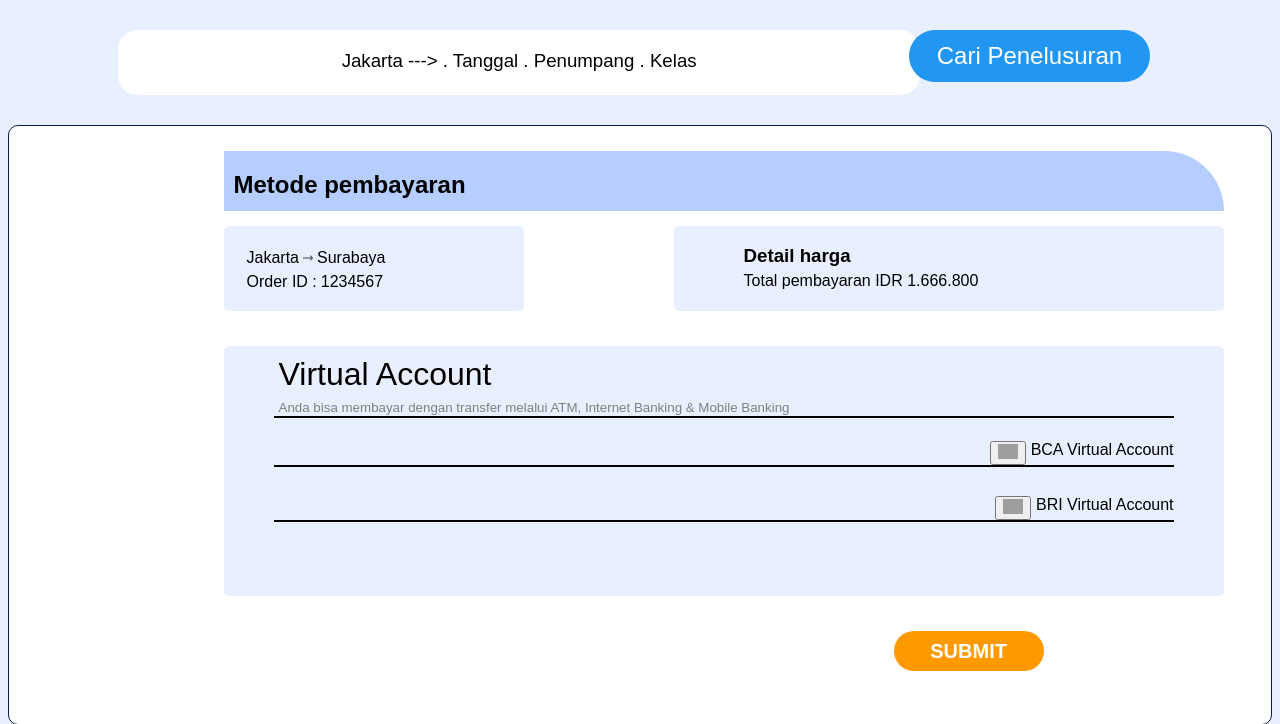
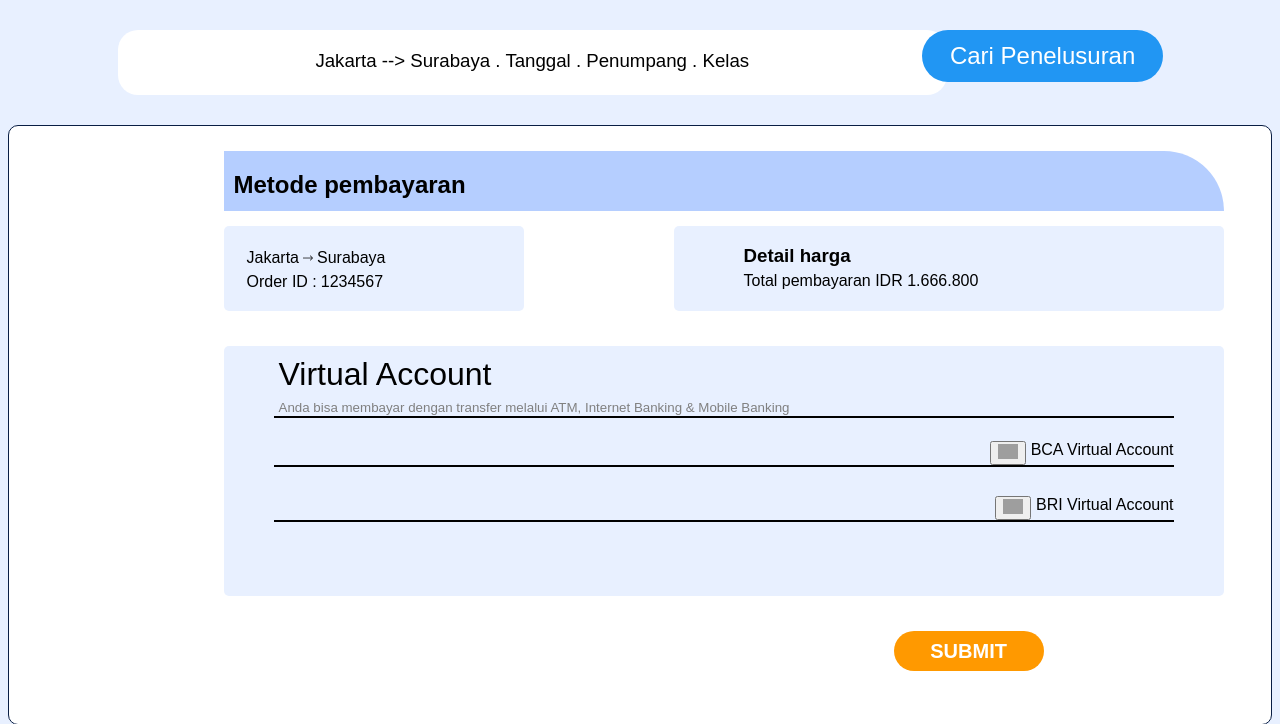
Before and after one commit to Alifan12/Kelompok6_TiketPesawat, a CodeIgniter 4 app: template app/Views/MetodePembayaran.php in a window 1280 px wide. Shown: the part 58-782 px from the top of the page. Run offline with PHP 8.4 and a stand-in for CodeIgniter, Linux system fonts and the light colour scheme; the template is opened without the code that fills it, so the values that code supplies are empty; some libraries are stand-ins or nearby versions; grey boxes are pictures that could not be loaded.

Commit message:
alifa commit

```diff
--- a/app/Views/MetodePembayaran.php
+++ b/app/Views/MetodePembayaran.php
@@ -29,13 +29,27 @@
     <div class="item1">
       <div class="detail">
         <span>Jakarta</span>
-        <span>---></span>
+        <span>--></span>
+        <span>Surabaya</span>
         <span>.</span>
         <span>Tanggal</span>
         <span>.</span>
         <span>Penumpang</span>
         <span>.</span>
         <span>Kelas</span>
+        <!-- <table>
+          <tr>
+            <td>Jakarta</td>
+            <td><img src="/gambar/DetailPemesan/right-arrow.png" width="10px"></td>
+            <td>Surabaya</td>
+            <td><img src="/gambar/DetailPemesan/record.png" width="5px"></td>
+            <td>Tanggal</td>
+            <td><img src="/gambar/DetailPemesan/record.png" width="5px"></td>
+            <td>JmlJns Penumpang</td>
+            <td><img src="/gambar/DetailPemesan/record.png" width="5px"></td>
+            <td>Kelass</td>
+          </tr>
+        </table> -->
       </div>
     </div>
     <div class="item2">
```
Also changed, not shown: public/css/MetodeBayar.css (+7 -0 lines).
